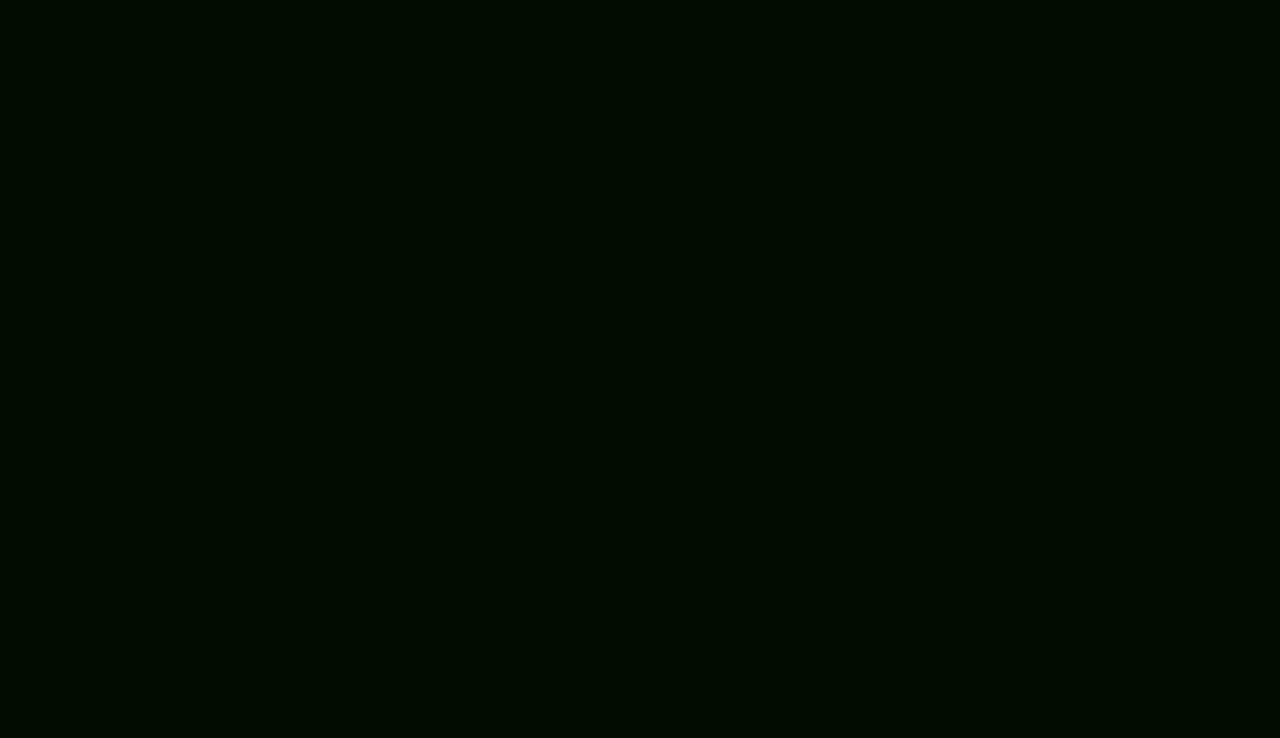
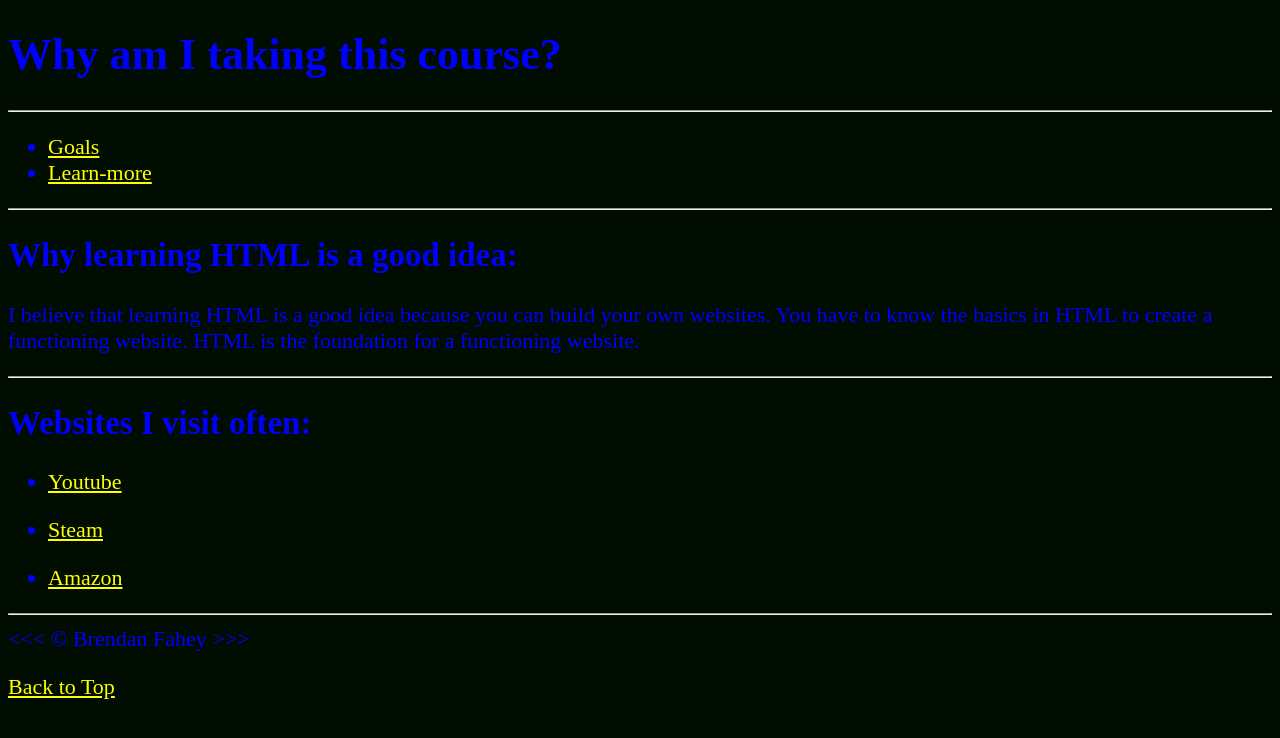
Before and after one commit to CIT85/brendanf-pub, a plain HTML site: page w2/index.html in a window 1280 px wide. Drawn offline with Linux system fonts and the light colour scheme.

Commit message:
step 2 complete

```diff
--- a/w2/index.html
+++ b/w2/index.html
@@ -9,6 +9,49 @@
     <link rel="stylesheet" href="main.css" type="text/css">
 </head>
 <body>
+    <h1>Why am I taking this course?</h1>
 
+    <hr>
+
+    <nav>
+        <ul>
+            <li>
+                <a href="goals.html">Goals</a>
+            </li>
+            <li>
+                <a href="learn-more.html">Learn-more</a>
+            </li>
+        </ul>
+    </nav>
+
+    <hr>
+
+    <section id="html">
+        <h2>Why learning HTML is a good idea:</h2>
+        <p>I believe that learning HTML is a good idea because you can build your own websites. You have to know the basics in HTML to create a functioning website. HTML is the foundation for a functioning website.</p>
+    </section>
+
+    <hr>
+
+    <section id="websites">
+        <h2>Websites I visit often:</h2>
+        <ul>
+            <li>
+                <p><a href="https://www.youtube.com/">Youtube</a></p>
+            </li>
+            <li>
+                <p><a href="https://store.steampowered.com/">Steam</a></p>
+            </li>
+            <li>
+                <p><a href="https://www.amazon.com/">Amazon</a></p>
+            </li>
+        </ul>
+    </section>
+
+    <hr>
+    &lt;&lt;&lt; &copy; Brendan Fahey &gt;&gt;&gt;
+    <p>
+        <a href="#">Back to Top</a>
+      </p>
 </body>
 </html>
--- a/w2/main.css
+++ b/w2/main.css
@@ -4,17 +4,17 @@ html {
 
 body {
     background-color:#010d01;
-    color: whitesmoke;
+    color: #0000ff;
 }
 
 a{
-    color: aliceblue;
+    color: #FFFF00;
 }
 
 a:visited {
-    color: lightgray;
+    color: #0000ff;
 }
 
 a:hover, a:active {
-    color: #eee;
+    color: #FFFF00;
 }
```
